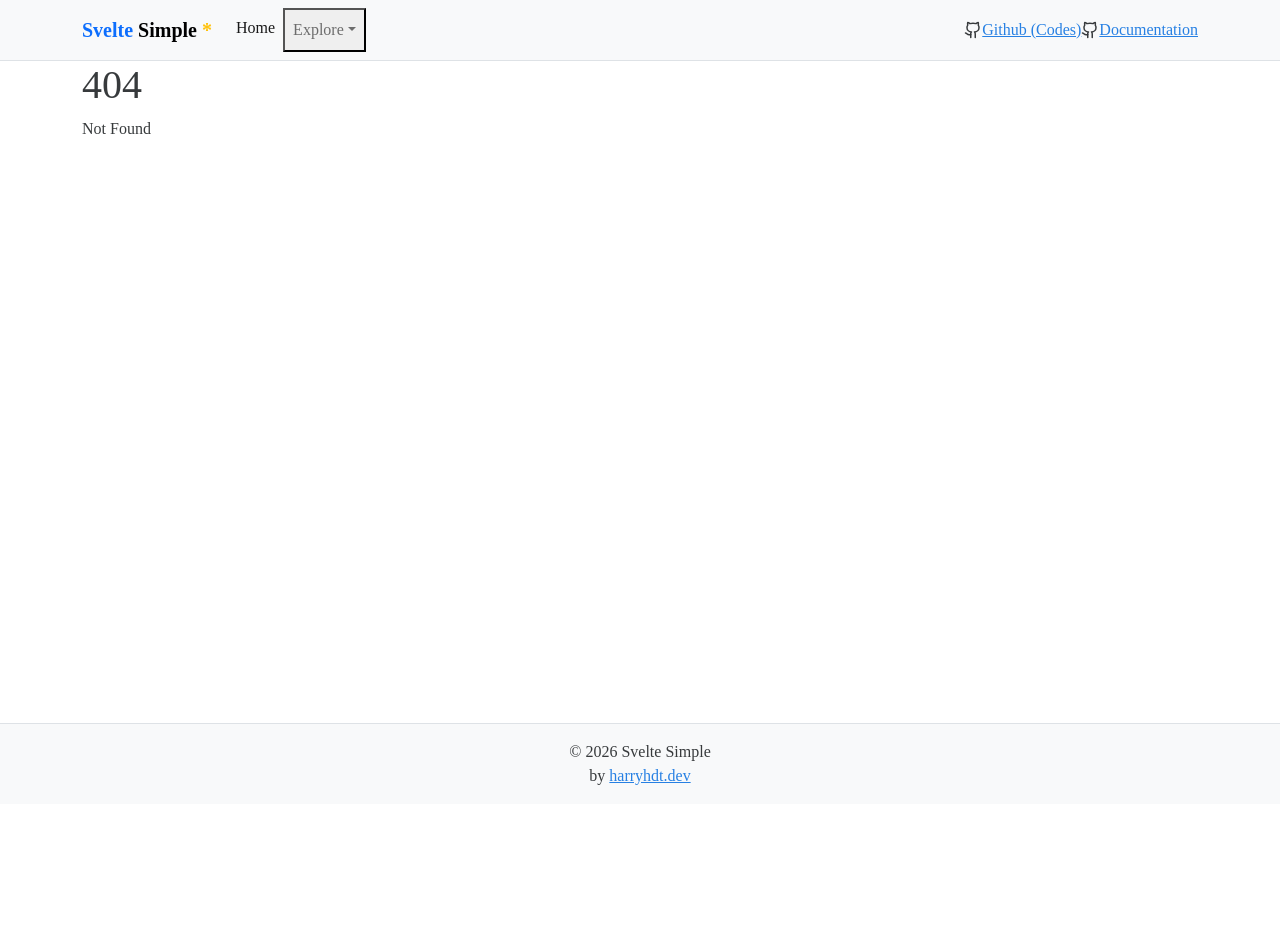
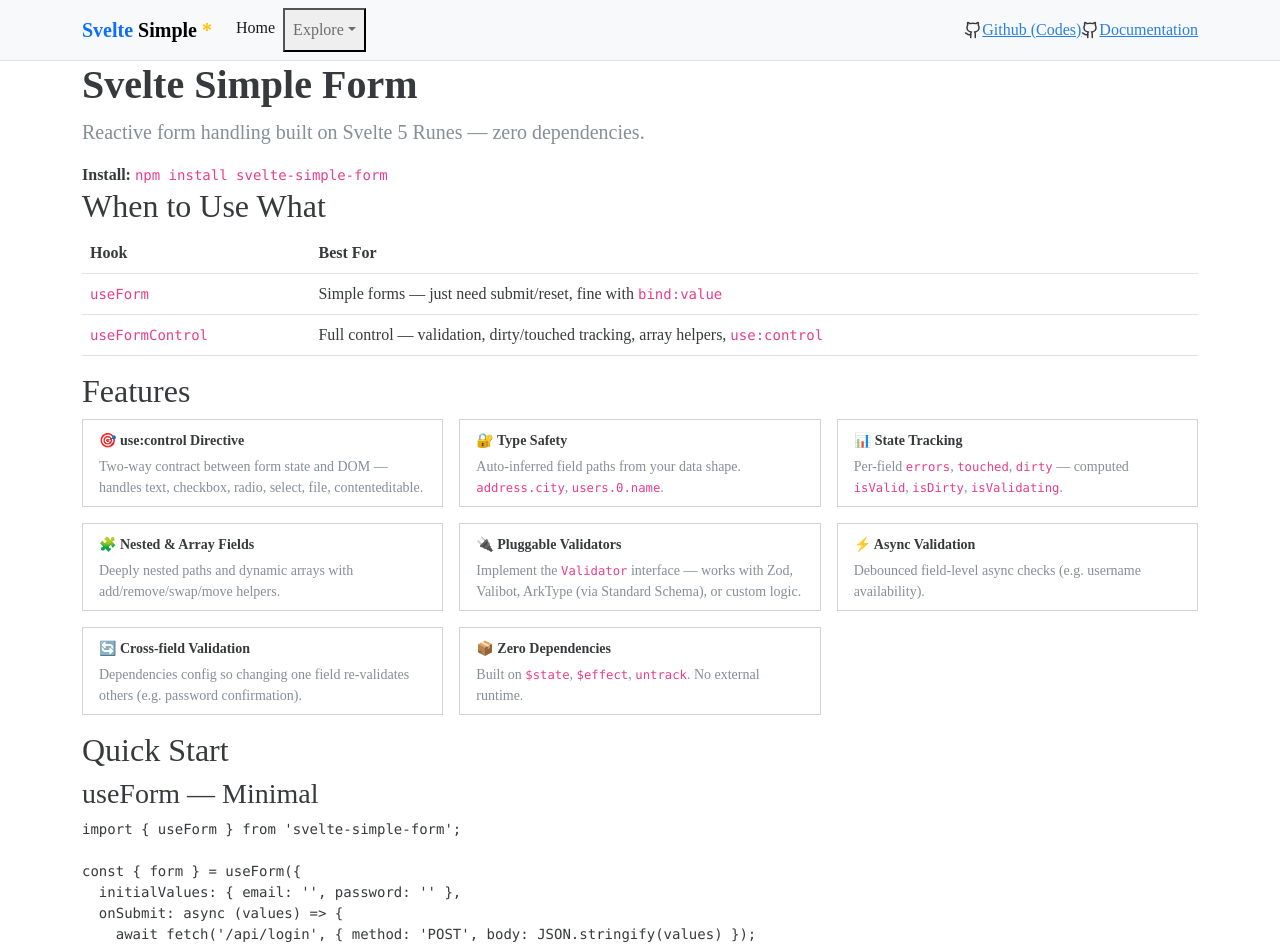
Before and after one commit to harryhdt/svelte-simple-usages, a SvelteKit app: page /docs/form in a window 1280 px wide. Before the commit this address had no page. Shown: the top 947 px of the page. Before the commit the page ends 804 px from the top, so only its background shows below. Built offline with nearby package versions, Linux system fonts and the light colour scheme; a web font is replaced by a local one.

Commit message:
feat: add detailed features section and quick start guide for Svelte Simple Form

```diff
--- /dev/null
+++ b/src/routes/docs/form/+page.svelte
@@ -0,0 +1,97 @@
+<script lang="ts">
+	const features = [
+		{ title: '🎯 use:control Directive', desc: 'Two-way contract between form state and DOM — handles text, checkbox, radio, select, file, contenteditable.' },
+		{ title: '🔐 Type Safety', desc: 'Auto-inferred field paths from your data shape. <code>address.city</code>, <code>users.0.name</code>.' },
+		{ title: '📊 State Tracking', desc: 'Per-field <code>errors</code>, <code>touched</code>, <code>dirty</code> — computed <code>isValid</code>, <code>isDirty</code>, <code>isValidating</code>.' },
+		{ title: '🧩 Nested & Array Fields', desc: 'Deeply nested paths and dynamic arrays with add/remove/swap/move helpers.' },
+		{ title: '🔌 Pluggable Validators', desc: 'Implement the <code>Validator</code> interface — works with Zod, Valibot, ArkType (via Standard Schema), or custom logic.' },
+		{ title: '⚡ Async Validation', desc: 'Debounced field-level async checks (e.g. username availability).' },
+		{ title: '🔄 Cross-field Validation', desc: 'Dependencies config so changing one field re-validates others (e.g. password confirmation).' },
+		{ title: '📦 Zero Dependencies', desc: 'Built on <code>$state</code>, <code>$effect</code>, <code>untrack</code>. No external runtime.' }
+	];
+</script>
+
+<div class="docs-content">
+	<h1 class="fw-bold mb-2">Svelte Simple Form</h1>
+	<p class="lead text-muted mb-3">
+		Reactive form handling built on Svelte 5 Runes — zero dependencies.
+	</p>
+
+	<div class="callout">
+		<strong>Install:</strong> <code>npm install svelte-simple-form</code>
+	</div>
+
+	<h2>When to Use What</h2>
+	<table class="table">
+		<thead>
+			<tr><th>Hook</th><th>Best For</th></tr>
+		</thead>
+		<tbody>
+			<tr>
+				<td><code>useForm</code></td>
+				<td>Simple forms — just need submit/reset, fine with <code>bind:value</code></td>
+			</tr>
+			<tr>
+				<td><code>useFormControl</code></td>
+				<td>Full control — validation, dirty/touched tracking, array helpers, <code>use:control</code></td>
+			</tr>
+		</tbody>
+	</table>
+
+	<h2>Features</h2>
+	<div class="row g-3 mb-3">
+		{#each features as feature}
+			<div class="col-12 col-sm-6 col-lg-4">
+				<div class="card feature-card h-100">
+					<div class="card-body py-2 px-3">
+						<strong class="small">{@html feature.title}</strong>
+						<p class="small text-muted mb-0 mt-1">{@html feature.desc}</p>
+					</div>
+				</div>
+			</div>
+		{/each}
+	</div>
+
+	<h2>Quick Start</h2>
+	<h3>useForm — Minimal</h3>
+	<pre><code>import &lbrace; useForm &rbrace; from 'svelte-simple-form';
+
+const &lbrace; form &rbrace; = useForm(&lbrace;
+  initialValues: &lbrace; email: '', password: '' &rbrace;,
+  onSubmit: async (values) =&gt; &lbrace;
+    await fetch('/api/login', &lbrace; method: 'POST', body: JSON.stringify(values) &rbrace;);
+  &rbrace;
+&rbrace;);</code></pre>
+
+	<pre><code>&lt;form use:form.handler&gt;
+  &lt;input bind:value=&lbrace;form.data.email&rbrace; name="email" /&gt;
+  &lt;input bind:value=&lbrace;form.data.password&rbrace; name="password" type="password" /&gt;
+  &lt;button type="submit" disabled=&lbrace;form.isSubmitting&rbrace;&gt;
+    &lbrace;form.isSubmitting ? 'Submitting...' : 'Submit'&rbrace;
+  &lt;/button&gt;
+&lt;/form&gt;</code></pre>
+
+	<h3>useFormControl — Full Control</h3>
+	<pre><code>import &lbrace; useFormControl &rbrace; from 'svelte-simple-form';
+
+const &lbrace; form, control &rbrace; = useFormControl(&lbrace;
+  initialValues: &lbrace; name: '', email: '' &rbrace;,
+  onSubmit: async (values) =&gt; &lbrace; /* ... */ &rbrace;
+&rbrace;);</code></pre>
+
+	<pre><code>&lt;form use:form.handler&gt;
+  &lt;input use:control=&lbrace;'name'&rbrace; /&gt;
+  &lbrace;#if form.errors.name&rbrace;
+    &lt;p class="text-danger small"&gt;&lbrace;form.errors.name.join(', ')&rbrace;&lt;/p&gt;
+  &lbrace;/if&rbrace;
+  &lt;input use:control=&lbrace;'email'&rbrace; /&gt;
+  &lbrace;#if form.errors.email&rbrace;
+    &lt;p class="text-danger small"&gt;&lbrace;form.errors.email.join(', ')&rbrace;&lt;/p&gt;
+  &lbrace;/if&rbrace;
+  &lt;button type="submit" disabled=&lbrace;form.isSubmitting || !form.isValid&rbrace;&gt;Submit&lt;/button&gt;
+&lt;/form&gt;</code></pre>
+
+	<div class="callout">
+		<strong>Note:</strong> Validators implement the <code>Validator</code> interface. See the <a href="/docs/form/usage#validators">Usage Guide</a> for how to create them.
+	</div>
+</div>
```
